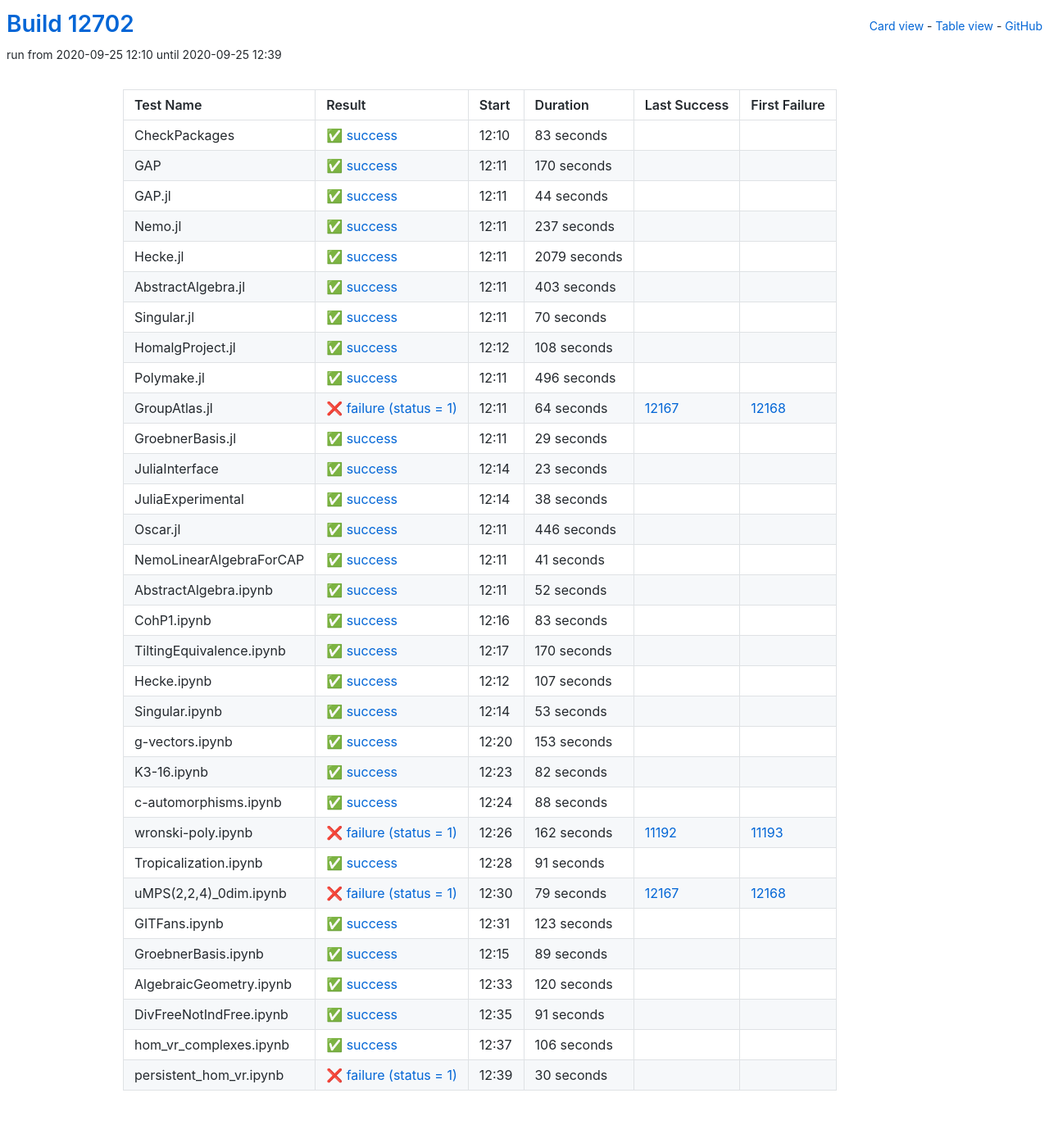
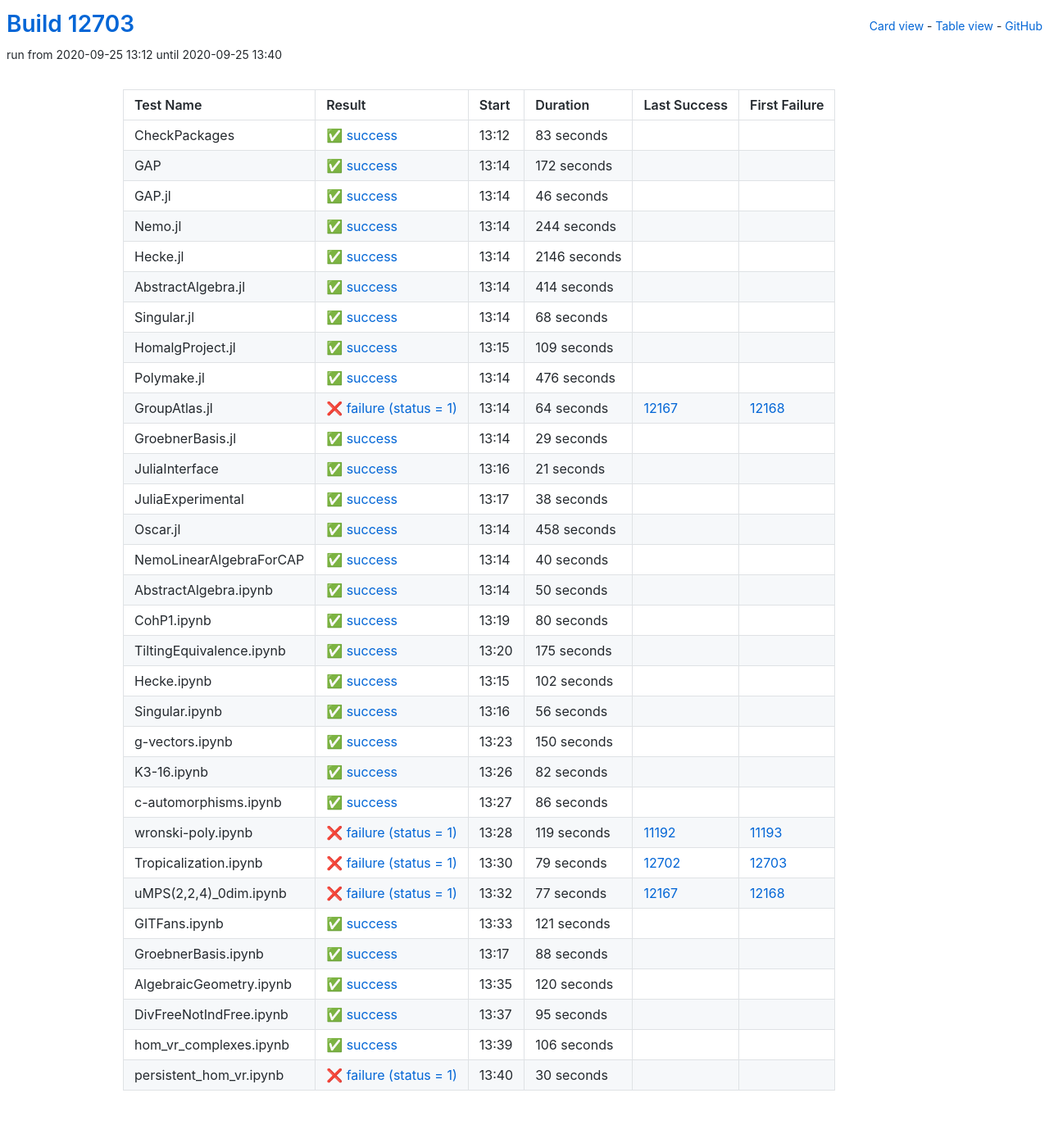
Before and after one commit to oscar-system/oscar-ci-status, a Jekyll site: the page built from table.html, in a window 1280 px wide. Shown: the whole page at 82% size. Built offline with Jekyll 4.4.1, drawn with Linux system fonts in a browser that asks for light colours.

Commit message:
Build #12703

```diff
--- a/_data/ci.yml
+++ b/_data/ci.yml
@@ -1,6 +1,6 @@
 ---
-build: 12702
-build_url: https://oscarci.mathematik.uni-kl.de/job/oscar/12702/
+build: 12703
+build_url: https://oscarci.mathematik.uni-kl.de/job/oscar/12703/
 job: oscar
 organization: oscar-system
 repo: oscar-ci-status
@@ -8,8 +8,8 @@
 tests:
 - name: CheckPackages
   id: checkpackages
-  log: https://oscarci.mathematik.uni-kl.de/job/oscar/12702/artifact/logs/build-12702/CheckPackages.log
-  start: 2020-09-25 12:10
+  log: https://oscarci.mathematik.uni-kl.de/job/oscar/12703/artifact/logs/build-12703/CheckPackages.log
+  start: 2020-09-25 13:12
   success: true
   exitcode: 0
   status: success
@@ -20,104 +20,104 @@
   first_failure_url:
 - name: GAP
   id: gap
-  log: https://oscarci.mathematik.uni-kl.de/job/oscar/12702/artifact/logs/build-12702/GAP.log
-  start: 2020-09-25 12:11
+  log: https://oscarci.mathematik.uni-kl.de/job/oscar/12703/artifact/logs/build-12703/GAP.log
+  start: 2020-09-25 13:14
   success: true
   exitcode: 0
   status: success
-  duration: 170
+  duration: 172
   last_success: false
   last_success_url:
   first_failure: false
   first_failure_url:
 - name: GAP.jl
   id: gap-jl
-  log: https://oscarci.mathematik.uni-kl.de/job/oscar/12702/artifact/logs/build-12702/GAP.jl.log
-  start: 2020-09-25 12:11
+  log: https://oscarci.mathematik.uni-kl.de/job/oscar/12703/artifact/logs/build-12703/GAP.jl.log
+  start: 2020-09-25 13:14
   success: true
   exitcode: 0
   status: success
-  duration: 44
+  duration: 46
   last_success: false
   last_success_url:
   first_failure: false
   first_failure_url:
 - name: Nemo.jl
   id: nemo-jl
-  log: https://oscarci.mathematik.uni-kl.de/job/oscar/12702/artifact/logs/build-12702/Nemo.jl.log
-  start: 2020-09-25 12:11
+  log: https://oscarci.mathematik.uni-kl.de/job/oscar/12703/artifact/logs/build-12703/Nemo.jl.log
+  start: 2020-09-25 13:14
   success: true
   exitcode: 0
   status: success
-  duration: 237
+  duration: 244
   last_success: false
   last_success_url:
   first_failure: false
   first_failure_url:
 - name: Hecke.jl
   id: hecke-jl
-  log: https://oscarci.mathematik.uni-kl.de/job/oscar/12702/artifact/logs/build-12702/Hecke.jl.log
-  start: 2020-09-25 12:11
+  log: https://oscarci.mathematik.uni-kl.de/job/oscar/12703/artifact/logs/build-12703/Hecke.jl.log
+  start: 2020-09-25 13:14
   success: true
   exitcode: 0
   status: success
-  duration: 2079
+  duration: 2146
   last_success: false
   last_success_url:
   first_failure: false
   first_failure_url:
 - name: AbstractAlgebra.jl
   id: abstractalgebra-jl
-  log: https://oscarci.mathematik.uni-kl.de/job/oscar/12702/artifact/logs/build-12702/AbstractAlgebra.jl.log
-  start: 2020-09-25 12:11
+  log: https://oscarci.mathematik.uni-kl.de/job/oscar/12703/artifact/logs/build-12703/AbstractAlgebra.jl.log
+  start: 2020-09-25 13:14
   success: true
   exitcode: 0
   status: success
-  duration: 403
+  duration: 414
   last_success: false
   last_success_url:
   first_failure: false
   first_failure_url:
 - name: Singular.jl
   id: singular-jl
-  log: https://oscarci.mathematik.uni-kl.de/job/oscar/12702/artifact/logs/build-12702/Singular.jl.log
-  start: 2020-09-25 12:11
+  log: https://oscarci.mathematik.uni-kl.de/job/oscar/12703/artifact/logs/build-12703/Singular.jl.log
+  start: 2020-09-25 13:14
   success: true
   exitcode: 0
   status: success
-  duration: 70
+  duration: 68
   last_success: false
   last_success_url:
   first_failure: false
   first_failure_url:
 - name: HomalgProject.jl
   id: homalgproject-jl
-  log: https://oscarci.mathematik.uni-kl.de/job/oscar/12702/artifact/logs/build-12702/HomalgProject.jl.log
-  start: 2020-09-25 12:12
+  log: https://oscarci.mathematik.uni-kl.de/job/oscar/12703/artifact/logs/build-12703/HomalgProject.jl.log
+  start: 2020-09-25 13:15
   success: true
   exitcode: 0
   status: success
-  duration: 108
+  duration: 109
   last_success: false
   last_success_url:
   first_failure: false
   first_failure_url:
 - name: Polymake.jl
   id: polymake-jl
-  log: https://oscarci.mathematik.uni-kl.de/job/oscar/12702/artifact/logs/build-12702/Polymake.jl.log
-  start: 2020-09-25 12:11
+  log: https://oscarci.mathematik.uni-kl.de/job/oscar/12703/artifact/logs/build-12703/Polymake.jl.log
+  start: 2020-09-25 13:14
   success: true
   exitcode: 0
   status: success
-  duration: 496
+  duration: 476
   last_success: false
   last_success_url:
   first_failure: false
   first_failure_url:
 - name: GroupAtlas.jl
   id: groupatlas-jl
-  log: https://oscarci.mathematik.uni-kl.de/job/oscar/12702/artifact/logs/build-12702/GroupAtlas.jl.log
-  start: 2020-09-25 12:11
+  log: https://oscarci.mathematik.uni-kl.de/job/oscar/12703/artifact/logs/build-12703/GroupAtlas.jl.log
+  start: 2020-09-25 13:14
   success: false
   exitcode: 1
   status: failure
@@ -128,8 +128,8 @@
   first_failure_url: https://oscarci.mathematik.uni-kl.de/job/oscar/12168/
 - name: GroebnerBasis.jl
   id: groebnerbasis-jl
-  log: https://oscarci.mathematik.uni-kl.de/job/oscar/12702/artifact/logs/build-12702/GroebnerBasis.jl.log
-  start: 2020-09-25 12:11
+  log: https://oscarci.mathematik.uni-kl.de/job/oscar/12703/artifact/logs/build-12703/GroebnerBasis.jl.log
+  start: 2020-09-25 13:14
   success: true
   exitcode: 0
   status: success
@@ -140,20 +140,20 @@
   first_failure_url:
 - name: JuliaInterface
   id: juliainterface
-  log: https://oscarci.mathematik.uni-kl.de/job/oscar/12702/artifact/logs/build-12702/JuliaInterface.log
-  start: 2020-09-25 12:14
+  log: https://oscarci.mathematik.uni-kl.de/job/oscar/12703/artifact/logs/build-12703/JuliaInterface.log
+  start: 2020-09-25 13:16
   success: true
   exitcode: 0
   status: success
-  duration: 23
+  duration: 21
   last_success: false
   last_success_url:
   first_failure: false
   first_failure_url:
 - name: JuliaExperimental
   id: juliaexperimental
-  log: https://oscarci.mathematik.uni-kl.de/job/oscar/12702/artifact/logs/build-12702/JuliaExperimental.log
-  start: 2020-09-25 12:14
+  log: https://oscarci.mathematik.uni-kl.de/job/oscar/12703/artifact/logs/build-12703/JuliaExperimental.log
+  start: 2020-09-25 13:17
   success: true
   exitcode: 0
   status: success
@@ -164,104 +164,104 @@
   first_failure_url:
 - name: Oscar.jl
   id: oscar-jl
-  log: https://oscarci.mathematik.uni-kl.de/job/oscar/12702/artifact/logs/build-12702/Oscar.jl.log
-  start: 2020-09-25 12:11
+  log: https://oscarci.mathematik.uni-kl.de/job/oscar/12703/artifact/logs/build-12703/Oscar.jl.log
+  start: 2020-09-25 13:14
   success: true
   exitcode: 0
   status: success
-  duration: 446
+  duration: 458
   last_success: false
   last_success_url:
   first_failure: false
   first_failure_url:
 - name: NemoLinearAlgebraForCAP
   id: nemolinearalgebraforcap
-  log: https://oscarci.mathematik.uni-kl.de/job/oscar/12702/artifact/logs/build-12702/NemoLinearAlgebraForCAP.log
-  start: 2020-09-25 12:11
+  log: https://oscarci.mathematik.uni-kl.de/job/oscar/12703/artifact/logs/build-12703/NemoLinearAlgebraForCAP.log
+  start: 2020-09-25 13:14
   success: true
   exitcode: 0
   status: success
-  duration: 41
+  duration: 40
   last_success: false
   last_success_url:
   first_failure: false
   first_failure_url:
 - name: AbstractAlgebra.ipynb
   id: abstractalgebra-ipynb
-  log: https://oscarci.mathematik.uni-kl.de/job/oscar/12702/artifact/logs/build-12702/AbstractAlgebra.ipynb.log
-  start: 2020-09-25 12:11
+  log: https://oscarci.mathematik.uni-kl.de/job/oscar/12703/artifact/logs/build-12703/AbstractAlgebra.ipynb.log
+  start: 2020-09-25 13:14
   success: true
   exitcode: 0
   status: success
-  duration: 52
+  duration: 50
   last_success: false
   last_success_url:
   first_failure: false
   first_failure_url:
 - name: CohP1.ipynb
   id: cohp1-ipynb
-  log: https://oscarci.mathematik.uni-kl.de/job/oscar/12702/artifact/logs/build-12702/CohP1.ipynb.log
-  start: 2020-09-25 12:16
+  log: https://oscarci.mathematik.uni-kl.de/job/oscar/12703/artifact/logs/build-12703/CohP1.ipynb.log
+  start: 2020-09-25 13:19
   success: true
   exitcode: 0
   status: success
-  duration: 83
+  duration: 80
   last_success: false
   last_success_url:
   first_failure: false
   first_failure_url:
 - name: TiltingEquivalence.ipynb
   id: tiltingequivalence-ipynb
-  log: https://oscarci.mathematik.uni-kl.de/job/oscar/12702/artifact/logs/build-12702/TiltingEquivalence.ipynb.log
-  start: 2020-09-25 12:17
+  log: https://oscarci.mathematik.uni-kl.de/job/oscar/12703/artifact/logs/build-12703/TiltingEquivalence.ipynb.log
+  start: 2020-09-25 13:20
   success: true
   exitcode: 0
   status: success
-  duration: 170
+  duration: 175
   last_success: false
   last_success_url:
   first_failure: false
   first_failure_url:
 - name: Hecke.ipynb
   id: hecke-ipynb
-  log: https://oscarci.mathematik.uni-kl.de/job/oscar/12702/artifact/logs/build-12702/Hecke.ipynb.log
-  start: 2020-09-25 12:12
+  log: https://oscarci.mathematik.uni-kl.de/job/oscar/12703/artifact/logs/build-12703/Hecke.ipynb.log
+  start: 2020-09-25 13:15
   success: true
   exitcode: 0
   status: success
-  duration: 107
+  duration: 102
   last_success: false
   last_success_url:
   first_failure: false
   first_failure_url:
 - name: Singular.ipynb
   id: singular-ipynb
-  log: https://oscarci.mathematik.uni-kl.de/job/oscar/12702/artifact/logs/build-12702/Singular.ipynb.log
-  start: 2020-09-25 12:14
+  log: https://oscarci.mathematik.uni-kl.de/job/oscar/12703/artifact/logs/build-12703/Singular.ipynb.log
+  start: 2020-09-25 13:16
   success: true
   exitcode: 0
   status: success
-  duration: 53
+  duration: 56
   last_success: false
   last_success_url:
   first_failure: false
   first_failure_url:
 - name: g-vectors.ipynb
   id: g-vectors-ipynb
-  log: https://oscarci.mathematik.uni-kl.de/job/oscar/12702/artifact/logs/build-12702/g-vectors.ipynb.log
-  start: 2020-09-25 12:20
+  log: https://oscarci.mathematik.uni-kl.de/job/oscar/12703/artifact/logs/build-12703/g-vectors.ipynb.log
+  start: 2020-09-25 13:23
   success: true
   exitcode: 0
   status: success
-  duration: 153
+  duration: 150
   last_success: false
   last_success_url:
   first_failure: false
   first_failure_url:
 - name: K3-16.ipynb
   id: k3-16-ipynb
-  log: https://oscarci.mathematik.uni-kl.de/job/oscar/12702/artifact/logs/build-12702/K3-16.ipynb.log
-  start: 2020-09-25 12:23
+  log: https://oscarci.mathematik.uni-kl.de/job/oscar/12703/artifact/logs/build-12703/K3-16.ipynb.log
+  start: 2020-09-25 13:26
   success: true
   exitcode: 0
   status: success
@@ -272,8 +272,68 @@
   first_failure_url:
 - name: c-automorphisms.ipynb
   id: c-automorphisms-ipynb
-  log: https://oscarci.mathematik.uni-kl.de/job/oscar/12702/artifact/logs/build-12702/c-automorphisms.ipynb.log
-  start: 2020-09-25 12:24
+  log: https://oscarci.mathematik.uni-kl.de/job/oscar/12703/artifact/logs/build-12703/c-automorphisms.ipynb.log
+  start: 2020-09-25 13:27
+  success: true
+  exitcode: 0
+  status: success
+  duration: 86
+  last_success: false
+  last_success_url:
+  first_failure: false
+  first_failure_url:
+- name: wronski-poly.ipynb
+  id: wronski-poly-ipynb
+  log: https://oscarci.mathematik.uni-kl.de/job/oscar/12703/artifact/logs/build-12703/wronski-poly.ipynb.log
+  start: 2020-09-25 13:28
+  success: false
+  exitcode: 1
+  status: failure
+  duration: 119
+  last_success: 11192
+  last_success_url: https://oscarci.mathematik.uni-kl.de/job/oscar/11192/
+  first_failure: 11193
+  first_failure_url: https://oscarci.mathematik.uni-kl.de/job/oscar/11193/
+- name: Tropicalization.ipynb
+  id: tropicalization-ipynb
+  log: https://oscarci.mathematik.uni-kl.de/job/oscar/12703/artifact/logs/build-12703/Tropicalization.ipynb.log
+  start: 2020-09-25 13:30
+  success: false
+  exitcode: 1
+  status: failure
+  duration: 79
+  last_success: 12702
+  last_success_url: https://oscarci.mathematik.uni-kl.de/job/oscar/12702/
+  first_failure: 12703
+  first_failure_url: https://oscarci.mathematik.uni-kl.de/job/oscar/12703/
+- name: uMPS(2,2,4)_0dim.ipynb
+  id: umps-2-2-4-0dim-ipynb
+  log: https://oscarci.mathematik.uni-kl.de/job/oscar/12703/artifact/logs/build-12703/uMPS-2-2-4-_0dim.ipynb.log
+  start: 2020-09-25 13:32
+  success: false
+  exitcode: 1
+  status: failure
+  duration: 77
+  last_success: 12167
+  last_success_url: https://oscarci.mathematik.uni-kl.de/job/oscar/12167/
+  first_failure: 12168
+  first_failure_url: https://oscarci.mathematik.uni-kl.de/job/oscar/12168/
+- name: GITFans.ipynb
+  id: gitfans-ipynb
+  log: https://oscarci.mathematik.uni-kl.de/job/oscar/12703/artifact/logs/build-12703/GITFans.ipynb.log
+  start: 2020-09-25 13:33
+  success: true
+  exitcode: 0
+  status: success
+  duration: 121
+  last_success: false
+  last_success_url:
+  first_failure: false
+  first_failure_url:
+- name: GroebnerBasis.ipynb
+  id: groebnerbasis-ipynb
+  log: https://oscarci.mathematik.uni-kl.de/job/oscar/12703/artifact/logs/build-12703/GroebnerBasis.ipynb.log
+  start: 2020-09-25 13:17
   success: true
   exitcode: 0
   status: success
@@ -282,70 +342,10 @@
   last_success_url:
   first_failure: false
   first_failure_url:
-- name: wronski-poly.ipynb
-  id: wronski-poly-ipynb
-  log: https://oscarci.mathematik.uni-kl.de/job/oscar/12702/artifact/logs/build-12702/wronski-poly.ipynb.log
-  start: 2020-09-25 12:26
-  success: false
-  exitcode: 1
-  status: failure
-  duration: 162
-  last_success: 11192
-  last_success_url: https://oscarci.mathematik.uni-kl.de/job/oscar/11192/
-  first_failure: 11193
-  first_failure_url: https://oscarci.mathematik.uni-kl.de/job/oscar/11193/
-- name: Tropicalization.ipynb
-  id: tropicalization-ipynb
-  log: https://oscarci.mathematik.uni-kl.de/job/oscar/12702/artifact/logs/build-12702/Tropicalization.ipynb.log
-  start: 2020-09-25 12:28
-  success: true
-  exitcode: 0
-  status: success
-  duration: 91
-  last_success: false
-  last_success_url:
-  first_failure: false
-  first_failure_url:
-- name: uMPS(2,2,4)_0dim.ipynb
-  id: umps-2-2-4-0dim-ipynb
-  log: https://oscarci.mathematik.uni-kl.de/job/oscar/12702/artifact/logs/build-12702/uMPS-2-2-4-_0dim.ipynb.log
-  start: 2020-09-25 12:30
-  success: false
-  exitcode: 1
-  status: failure
-  duration: 79
-  last_success: 12167
-  last_success_url: https://oscarci.mathematik.uni-kl.de/job/oscar/12167/
-  first_failure: 12168
-  first_failure_url: https://oscarci.mathematik.uni-kl.de/job/oscar/12168/
-- name: GITFans.ipynb
-  id: gitfans-ipynb
-  log: https://oscarci.mathematik.uni-kl.de/job/oscar/12702/artifact/logs/build-12702/GITFans.ipynb.log
-  start: 2020-09-25 12:31
-  success: true
-  exitcode: 0
-  status: success
-  duration: 123
-  last_success: false
-  last_success_url:
-  first_failure: false
-  first_failure_url:
-- name: GroebnerBasis.ipynb
-  id: groebnerbasis-ipynb
-  log: https://oscarci.mathematik.uni-kl.de/job/oscar/12702/artifact/logs/build-12702/GroebnerBasis.ipynb.log
-  start: 2020-09-25 12:15
-  success: true
-  exitcode: 0
-  status: success
-  duration: 89
-  last_success: false
-  last_success_url:
-  first_failure: false
-  first_failure_url:
 - name: AlgebraicGeometry.ipynb
   id: algebraicgeometry-ipynb
-  log: https://oscarci.mathematik.uni-kl.de/job/oscar/12702/artifact/logs/build-12702/AlgebraicGeometry.ipynb.log
-  start: 2020-09-25 12:33
+  log: https://oscarci.mathematik.uni-kl.de/job/oscar/12703/artifact/logs/build-12703/AlgebraicGeometry.ipynb.log
+  start: 2020-09-25 13:35
   success: true
   exitcode: 0
   status: success
@@ -356,20 +356,20 @@
   first_failure_url:
 - name: DivFreeNotIndFree.ipynb
   id: divfreenotindfree-ipynb
-  log: https://oscarci.mathematik.uni-kl.de/job/oscar/12702/artifact/logs/build-12702/DivFreeNotIndFree.ipynb.log
-  start: 2020-09-25 12:35
+  log: https://oscarci.mathematik.uni-kl.de/job/oscar/12703/artifact/logs/build-12703/DivFreeNotIndFree.ipynb.log
+  start: 2020-09-25 13:37
   success: true
   exitcode: 0
   status: success
-  duration: 91
+  duration: 95
   last_success: false
   last_success_url:
   first_failure: false
   first_failure_url:
 - name: hom_vr_complexes.ipynb
   id: hom-vr-complexes-ipynb
-  log: https://oscarci.mathematik.uni-kl.de/job/oscar/12702/artifact/logs/build-12702/hom_vr_complexes.ipynb.log
-  start: 2020-09-25 12:37
+  log: https://oscarci.mathematik.uni-kl.de/job/oscar/12703/artifact/logs/build-12703/hom_vr_complexes.ipynb.log
+  start: 2020-09-25 13:39
   success: true
   exitcode: 0
   status: success
@@ -380,8 +380,8 @@
   first_failure_url:
 - name: persistent_hom_vr.ipynb
   id: persistent-hom-vr-ipynb
-  log: https://oscarci.mathematik.uni-kl.de/job/oscar/12702/artifact/logs/build-12702/persistent_hom_vr.ipynb.log
-  start: 2020-09-25 12:39
+  log: https://oscarci.mathematik.uni-kl.de/job/oscar/12703/artifact/logs/build-12703/persistent_hom_vr.ipynb.log
+  start: 2020-09-25 13:40
   success: false
   exitcode: 1
   status: failure
```
Also changed, not shown: README.md.
